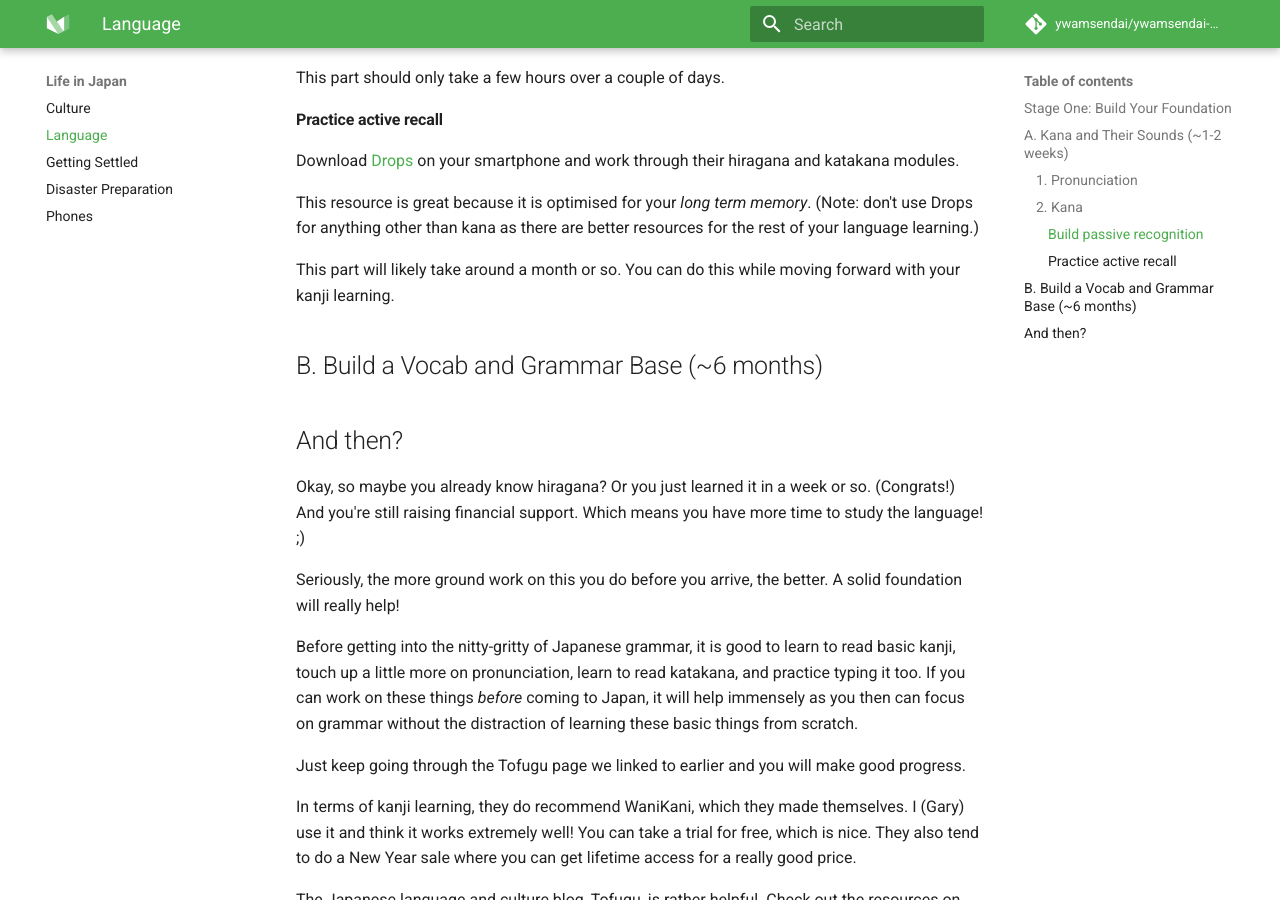
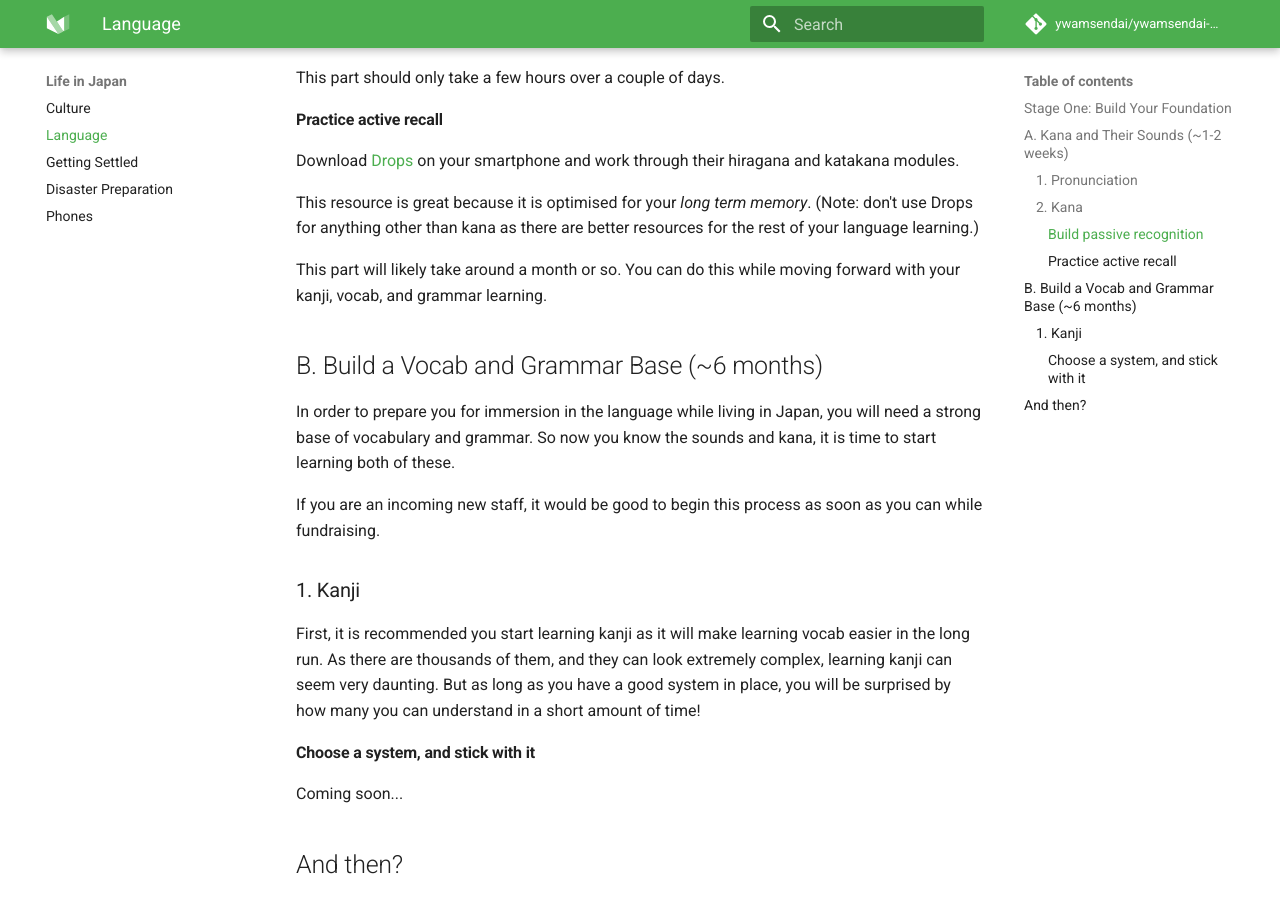
Before and after one commit to ywamsendai/ywamsendai-wiki, an MkDocs documentation site: the page built from docs/lifeinjapan/language.md, in a window 1280 px wide and 900 px high, scrolled down 2417 px. Built offline with MkDocs 1.6.1 and Material for MkDocs 9.7.7, drawn with Linux system fonts in a browser that asks for light colours; comment, search, counter and statistics services are not loaded.

Commit message:
started kanji section

```diff
--- a/docs/lifeinjapan/language.md
+++ b/docs/lifeinjapan/language.md
@@ -66,11 +66,21 @@ Download [Drops](https://languagedrops.com/language/learn-japanese) on your smar
 
 This resource is great because it is optimised for your *long term memory*. (Note: don't use Drops for anything other than kana as there are better resources for the rest of your language learning.)
 
-This part will likely take around a month or so. You can do this while moving forward with your kanji learning.
+This part will likely take around a month or so. You can do this while moving forward with your kanji, vocab, and grammar learning.
 
 ## B. Build a Vocab and Grammar Base (~6 months)
 
+In order to prepare you for immersion in the language while living in Japan, you will need a strong base of vocabulary and grammar. So now you know the sounds and kana, it is time to start learning both of these.
 
+If you are an incoming new staff, it would be good to begin this process as soon as you can while fundraising.
+
+### 1. Kanji
+
+First, it is recommended you start learning kanji as it will make learning vocab easier in the long run. As there are thousands of them, and they can look extremely complex, learning kanji can seem very daunting. But as long as you have a good system in place, you will be surprised by how many you can understand in a short amount of time!
+
+#### Choose a system, and stick with it
+
+Coming soon...
 
 ## And then?
 
```
